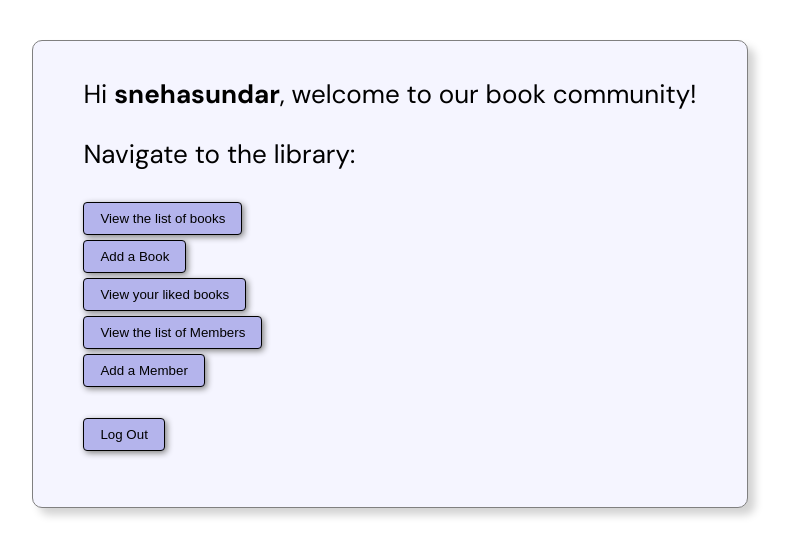
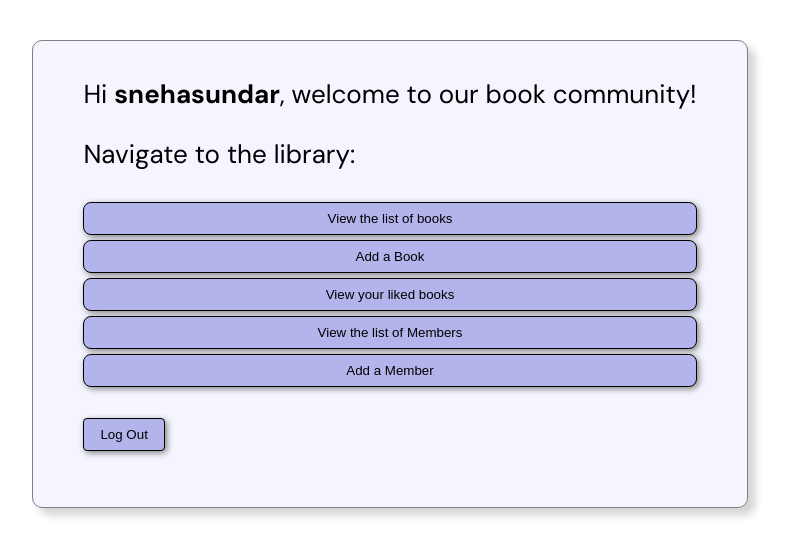
Before and after one commit to snehasund/library-management-system, a Django app: page / in a window 1280 px wide. Shown: the part 160-716 px from the top of the page, without its empty margins (250-1038 px from the left). Run offline with Django 5.2, Linux system fonts and the light colour scheme; a user stored in the database is signed in; some web fonts are replaced.

Commit message:
minor styling changes

```diff
--- a/django_auth/templates/home.html
+++ b/django_auth/templates/home.html
@@ -69,12 +69,12 @@
     <p class="welcome-text">Hi <span style="font-weight: bold">{{ user.username }}</span>, welcome to our book community!</p>
     <div class="info-text">
       <p>Navigate to the library:</p>
-      <button onclick="window.location.href='{% url 'books_list' %}'">View the list of books</button><br>
+      <button onclick="window.location.href='{% url 'books_list' %}'" style="width: 100%; border-radius: 8px;" >View the list of books</button><br>
 
-      <button onclick="window.location.href='{% url 'add_book' %}'">Add a Book</button><br>
-      <button onclick="window.location.href='{% url 'library_page' %}'">View your liked books</button><br>
-      <button onclick="window.location.href='{% url 'members_list' %}'">View the list of Members</button><br>
-      <button onclick="window.location.href='{% url 'add_member' %}'">Add a Member</button>
+      <button onclick="window.location.href='{% url 'add_book' %}'" style="width: 100%; border-radius: 8px; ">Add a Book</button><br>
+      <button onclick="window.location.href='{% url 'library_page' %}'" style="width: 100%; border-radius: 8px;" >View your liked books</button><br>
+      <button onclick="window.location.href='{% url 'members_list' %}'" style="width: 100%; border-radius: 8px;" >View the list of Members</button><br>
+      <button onclick="window.location.href='{% url 'add_member' %}'" style="width: 100%; border-radius: 8px;" >Add a Member</button>
     </div>
     <form action="{% url 'logout' %}" method="post" id="logout_form">
       {% csrf_token %}
```
